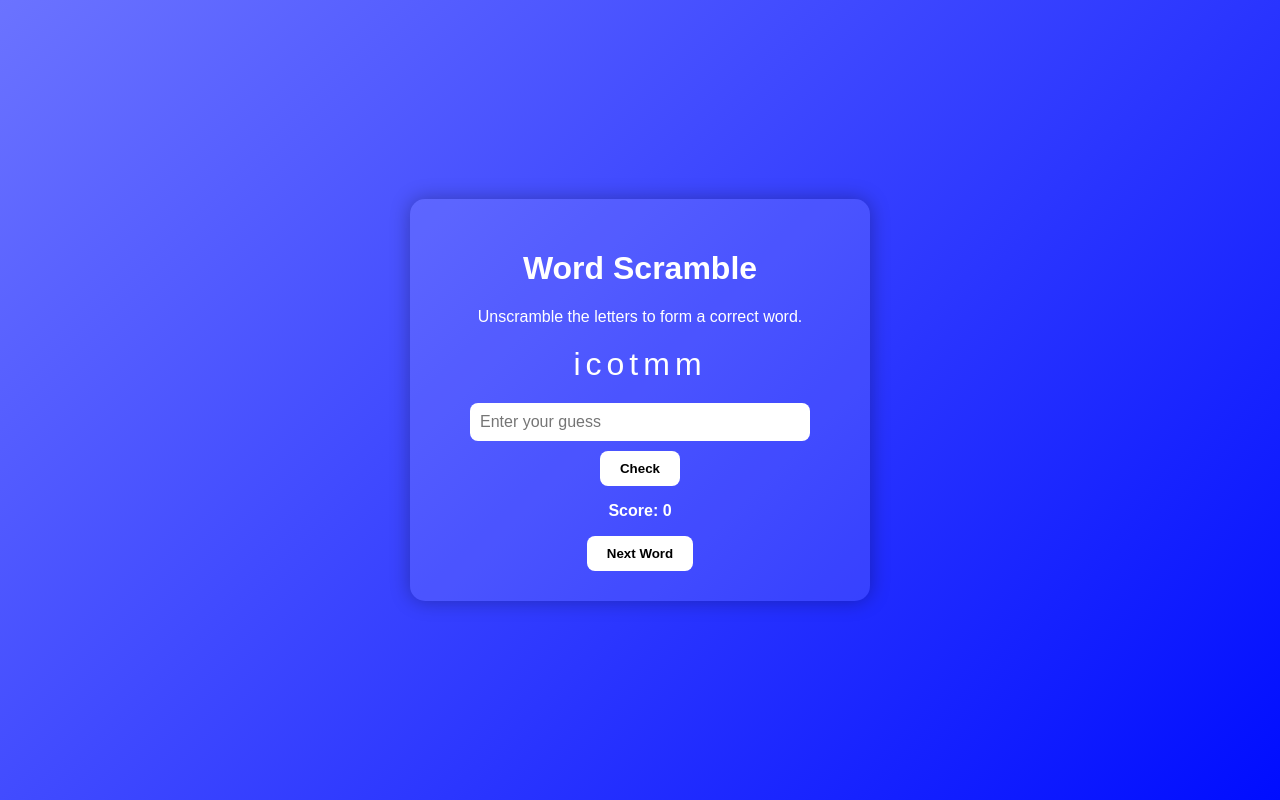
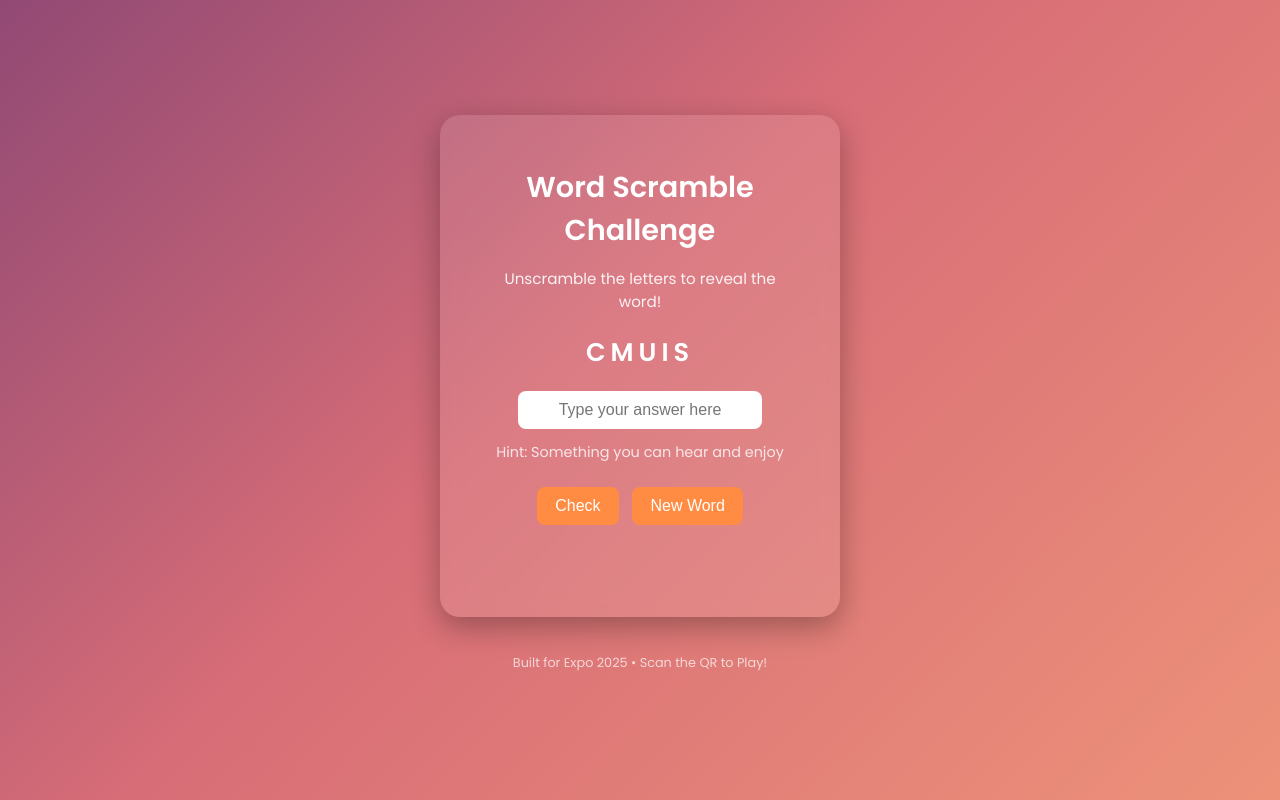
Before and after one commit to chetnagoli123/play, a website: page index.html in a window 1280 px wide. Drawn offline with Linux system fonts and the light colour scheme.

Commit message:
Enhanced frontend UI for Expo

```diff
--- a/game.js
+++ b/game.js
@@ -1,38 +1,55 @@
-const words = ["developer", "pipeline", "integration", "scramble", "version", "deploy", "action", "commit", "github", "frontend"];
+const words = [
+  { word: "planet", hint: "A large object orbiting a star" },
+  { word: "forest", hint: "A place full of trees" },
+  { word: "music", hint: "Something you can hear and enjoy" },
+  { word: "rainbow", hint: "Appears in the sky after rain" },
+  { word: "ocean", hint: "A vast body of salt water" },
+  { word: "coffee", hint: "A popular morning drink" },
+  { word: "mirror", hint: "It reflects your image" },
+  { word: "candle", hint: "It gives light when lit" },
+  { word: "friend", hint: "Someone who cares about you" },
+  { word: "dream", hint: "What you see while sleeping" }
+];
+
 let currentWord = "";
 let scrambled = "";
-let score = 0;
 
-const scrambledWordElem = document.getElementById("scrambledWord");
-const guessInput = document.getElementById("guess");
-const resultElem = document.getElementById("result");
-const scoreElem = document.getElementById("scoreValue");
-const nextBtn = document.getElementById("nextBtn");
-const submitBtn = document.getElementById("submitBtn");
+const scrambledWordEl = document.getElementById("scrambledWord");
+const hintEl = document.getElementById("hint");
+const inputEl = document.getElementById("userInput");
+const messageEl = document.getElementById("message");
+const checkBtn = document.getElementById("checkBtn");
+const newWordBtn = document.getElementById("newWordBtn");
 
-function shuffle(word) {
+function shuffleWord(word) {
   return word.split("").sort(() => Math.random() - 0.5).join("");
 }
 
 function newWord() {
-  currentWord = words[Math.floor(Math.random() * words.length)];
-  scrambled = shuffle(currentWord);
-  scrambledWordElem.textContent = scrambled;
-  guessInput.value = "";
-  resultElem.textContent = "";
+  const randomItem = words[Math.floor(Math.random() * words.length)];
+  currentWord = randomItem.word.toLowerCase();
+  scrambled = shuffleWord(currentWord);
+  scrambledWordEl.textContent = scrambled;
+  hintEl.textContent = `Hint: ${randomItem.hint}`;
+  inputEl.value = "";
+  messageEl.textContent = "";
 }
 
-submitBtn.addEventListener("click", () => {
-  const guess = guessInput.value.trim().toLowerCase();
-  if (guess === currentWord) {
-    resultElem.textContent = "Correct!";
-    score += 10;
-    scoreElem.textContent = score;
+checkBtn.addEventListener("click", () => {
+  const userGuess = inputEl.value.trim().toLowerCase();
+  if (!userGuess) {
+    messageEl.textContent = "Please enter your guess!";
+    messageEl.style.color = "#ffdd57";
+    return;
+  }
+  if (userGuess === currentWord) {
+    messageEl.textContent = "🎉 Correct! Great job!";
+    messageEl.style.color = "#aaffaa";
   } else {
-    resultElem.textContent = "Try again.";
+    messageEl.textContent = "❌ Try again!";
+    messageEl.style.color = "#ffaaaa";
   }
 });
 
-nextBtn.addEventListener("click", newWord);
-
-newWord();
+newWordBtn.addEventListener("click", newWord);
+window.addEventListener("load", newWord);
--- a/index.html
+++ b/index.html
@@ -2,21 +2,33 @@
 <html lang="en">
 <head>
   <meta charset="UTF-8" />
-  <meta name="viewport" content="width=device-width, initial-scale=1.0">
+  <meta name="viewport" content="width=device-width, initial-scale=1.0" />
   <title>Word Scramble Challenge</title>
   <link rel="stylesheet" href="style.css" />
 </head>
 <body>
   <div class="container">
-    <h1>Word Scramble</h1>
-    <p class="instructions">Unscramble the letters to form a correct word.</p>
-    <div id="scrambledWord" class="word-box"></div>
-    <input id="guess" type="text" placeholder="Enter your guess">
-    <button id="submitBtn">Check</button>
-    <p id="result"></p>
-    <p class="score">Score: <span id="scoreValue">0</span></p>
-    <button id="nextBtn">Next Word</button>
+    <h1 class="fade-in">Word Scramble Challenge</h1>
+    <p class="subtitle fade-in">Unscramble the letters to reveal the word!</p>
+
+    <div class="game-box slide-up">
+      <div class="scrambled-word" id="scrambledWord">_ _ _</div>
+      <input type="text" id="userInput" placeholder="Type your answer here" autofocus />
+      <div class="hint" id="hint">Hint: _ _ _</div>
+
+      <div class="buttons">
+        <button id="checkBtn">Check</button>
+        <button id="newWordBtn">New Word</button>
+      </div>
+
+      <p class="message" id="message"></p>
+    </div>
   </div>
+
+  <footer>
+    <p>Built for Expo 2025 • Scan the QR to Play!</p>
+  </footer>
+
   <script src="game.js"></script>
 </body>
 </html>
--- a/style.css
+++ b/style.css
@@ -1,55 +1,118 @@
+@import url('https://fonts.googleapis.com/css2?family=Poppins:wght@400;600&display=swap');
+
+* {
+  box-sizing: border-box;
+}
+
 body {
-  font-family: 'Poppins', sans-serif;
-  background: linear-gradient(135deg, #6b73ff 0%, #000dff 100%);
-  color: #fff;
+  font-family: "Poppins", sans-serif;
+  background: linear-gradient(135deg, #3a1c71, #d76d77, #ffaf7b);
+  background-size: 200% 200%;
+  animation: gradientShift 8s ease infinite;
+  color: white;
   display: flex;
+  justify-content: center;
   align-items: center;
-  justify-content: center;
   height: 100vh;
   margin: 0;
+  flex-direction: column;
 }
 
 .container {
   text-align: center;
   background: rgba(255, 255, 255, 0.1);
-  padding: 30px;
-  border-radius: 15px;
-  width: 90%;
+  padding: 2rem 3rem;
+  border-radius: 20px;
+  box-shadow: 0 10px 30px rgba(0,0,0,0.3);
+  backdrop-filter: blur(10px);
   max-width: 400px;
-  box-shadow: 0 0 20px rgba(0, 0, 0, 0.3);
 }
 
-.word-box {
-  font-size: 2rem;
-  margin: 20px 0;
+h1 {
+  margin-bottom: 0.3rem;
+  font-size: 1.8rem;
+  font-weight: 600;
+}
+
+.subtitle {
+  font-size: 0.95rem;
+  opacity: 0.9;
+}
+
+.scrambled-word {
+  font-size: 1.6rem;
   letter-spacing: 5px;
+  margin: 1.2rem 0;
+  font-weight: 600;
+  text-transform: uppercase;
 }
 
 input {
-  width: 80%;
   padding: 10px;
   border: none;
+  outline: none;
   border-radius: 8px;
-  margin-bottom: 10px;
+  width: 80%;
+  text-align: center;
   font-size: 1rem;
+  margin-bottom: 0.8rem;
 }
 
-button {
-  background: #fff;
-  color: #000;
-  border: none;
-  padding: 10px 20px;
-  border-radius: 8px;
-  cursor: pointer;
-  transition: 0.2s;
-  font-weight: bold;
+.hint {
+  font-size: 0.9rem;
+  opacity: 0.8;
+  margin-bottom: 1.2rem;
 }
 
-button:hover {
-  background: #f0f0f0;
+.buttons button {
+  margin: 0.3rem;
+  padding: 10px 18px;
+  font-size: 1rem;
+  border-radius: 8px;
+  border: none;
+  cursor: pointer;
+  background-color: #ff8c42;
+  color: white;
+  transition: transform 0.2s, background 0.3s;
 }
 
-.score {
-  margin-top: 15px;
+.buttons button:hover {
+  transform: scale(1.05);
+  background-color: #ffa45c;
+}
+
+.message {
   font-weight: 600;
+  margin-top: 1rem;
+  min-height: 24px;
 }
+
+footer {
+  margin-top: 1.5rem;
+  font-size: 0.8rem;
+  opacity: 0.7;
+}
+
+.fade-in {
+  animation: fadeIn 1.5s ease;
+}
+
+.slide-up {
+  animation: slideUp 1.3s ease;
+}
+
+@keyframes gradientShift {
+  0% { background-position: 0% 50%; }
+  50% { background-position: 100% 50%; }
+  100% { background-position: 0% 50%; }
+}
+
+@keyframes fadeIn {
+  from { opacity: 0; transform: translateY(-10px); }
+  to { opacity: 1; transform: translateY(0); }
+}
+
+@keyframes slideUp {
+  from { opacity: 0; transform: translateY(20px); }
+  to { opacity: 1; transform: translateY(0); }
+}
```
Also changed, not shown: qr-code.png.
